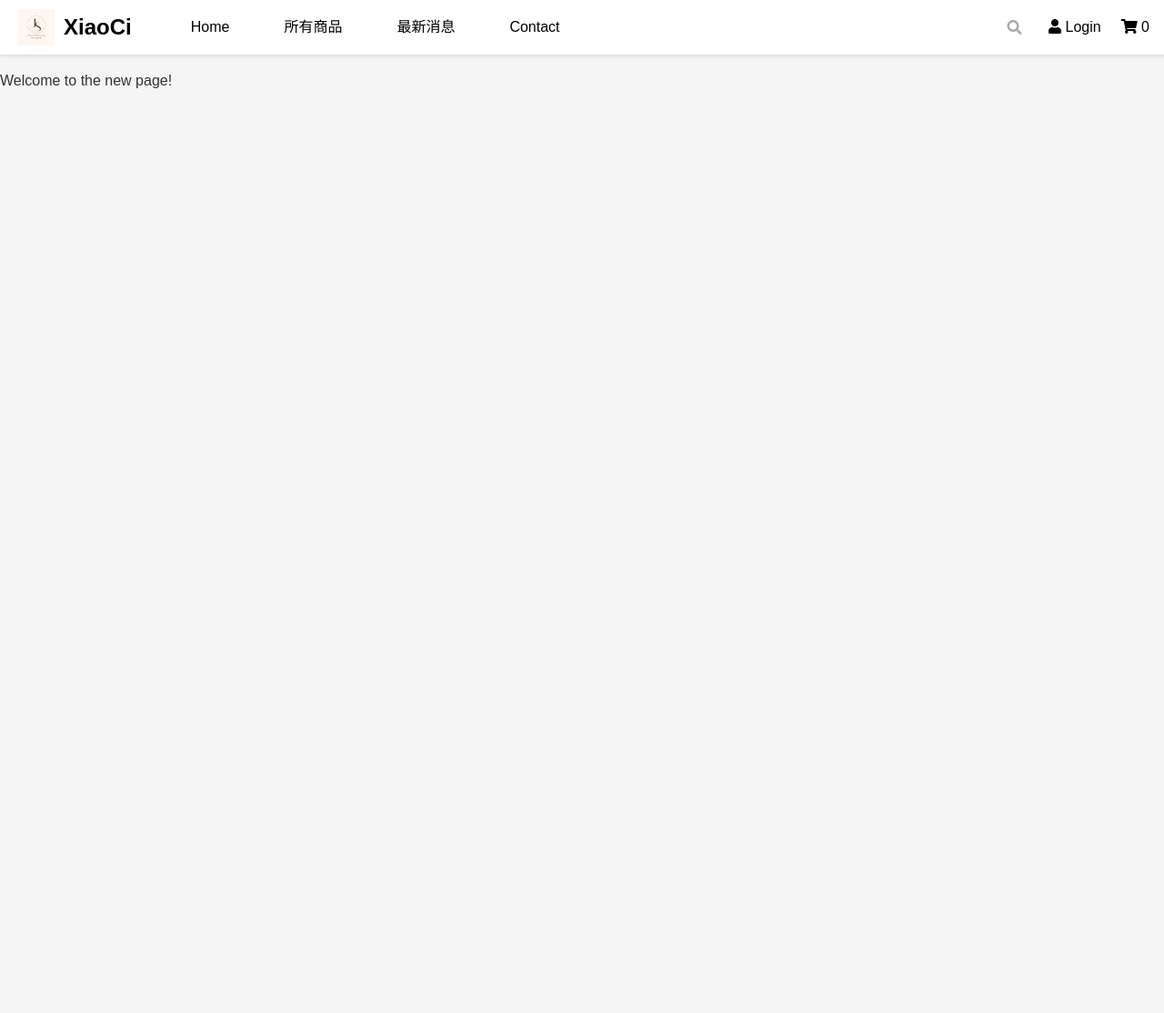
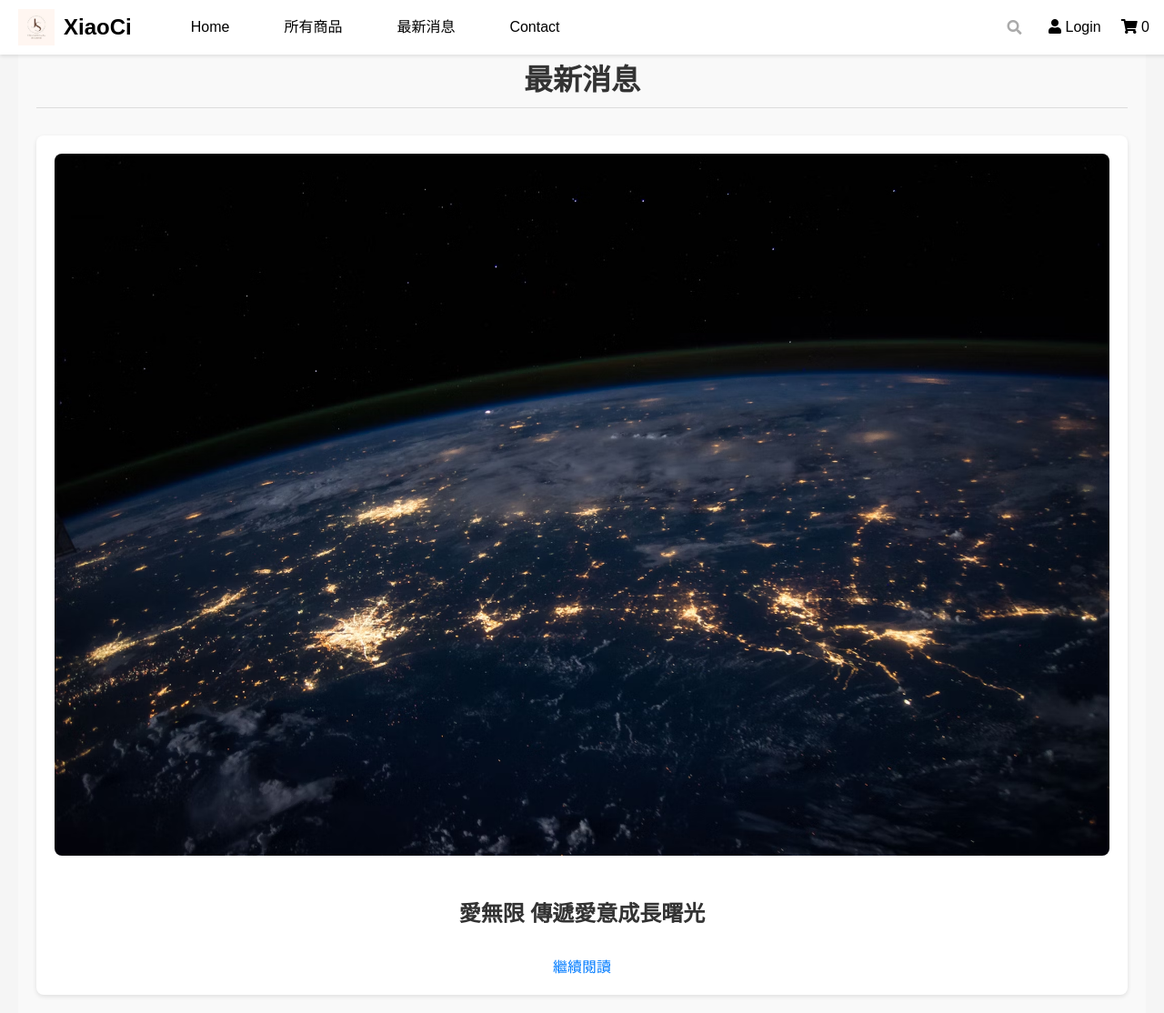
Before and after one commit to Pei-mao/my-ecommerce, a Vue app: page /news in a window 1280 px wide. Shown: the whole page at 91% size. Before the commit the page ends 821 px from the top, so only its background shows below. Built offline with nearby package versions, Linux system fonts and the light colour scheme.

Commit message:
Add News page content

```diff
--- a/src/views/News.vue
+++ b/src/views/News.vue
@@ -1,16 +1,102 @@
 <template>
-  <div>
-    <h1>Contact Us</h1>
-    <p>Welcome to the new page!</p>
+  <div class="news-page">
+    <!-- 左上角路徑 -->
+    <nav class="breadcrumb">
+      <router-link to="/">HOME</router-link> / 最新消息
+    </nav>
+
+    <!-- 標題 -->
+    <header class="page-header">
+      <h1>最新消息</h1>
+    </header>
+
+    <!-- 單條新聞 -->
+    <div class="news-item">
+      <img
+        src="/images/news/news1.jpg"
+        alt="愛無限 傳遞愛意成長曙光"
+        class="news-image"
+      />
+      <h2 class="news-title">愛無限 傳遞愛意成長曙光</h2>
+      <router-link to="/news-details/1" class="news-link">繼續閱讀</router-link>
+    </div>
   </div>
 </template>
 
 <script>
-export default {
-  name: "Contact",
-};
+export default {};
 </script>
 
 <style scoped>
-/* 可選，添加自訂樣式 */
+.news-page {
+  max-width: 1200px;
+  margin: 0 auto;
+  padding: 20px;
+  background-color: #f9f9f9;
+}
+
+.breadcrumb {
+  font-size: 0.9rem;
+  color: #666;
+  margin-bottom: 20px;
+  display: flex;
+  align-items: center;
+}
+
+.breadcrumb a {
+  color: #007bff;
+  text-decoration: none;
+  margin-right: 5px;
+}
+
+.breadcrumb span {
+  color: #333;
+}
+
+.page-header {
+  text-align: center;
+  margin-bottom: 30px;
+}
+
+.page-header h1 {
+  font-size: 2rem;
+  font-weight: bold;
+  color: #333;
+  border-bottom: 1px solid #ddd;
+  padding-bottom: 10px;
+}
+
+.news-item {
+  text-align: center;
+  background-color: #fff;
+  padding: 20px;
+  border-radius: 8px;
+  box-shadow: 0 2px 5px rgba(0, 0, 0, 0.1);
+  margin-top: 20px;
+}
+
+.news-image {
+  max-width: 100%;
+  border-radius: 8px;
+  margin-bottom: 20px;
+}
+
+.news-title {
+  font-size: 1.5rem;
+  font-weight: bold;
+  color: #333;
+  margin: 20px 0;
+}
+
+.news-link {
+  display: inline-block;
+  margin-top: 10px;
+  color: #007bff;
+  text-decoration: none;
+  font-size: 1rem;
+}
+
+.news-link:hover {
+  text-decoration: underline;
+}
 </style>
```
Also changed, not shown: public/images/news/news1.jpg (added).
